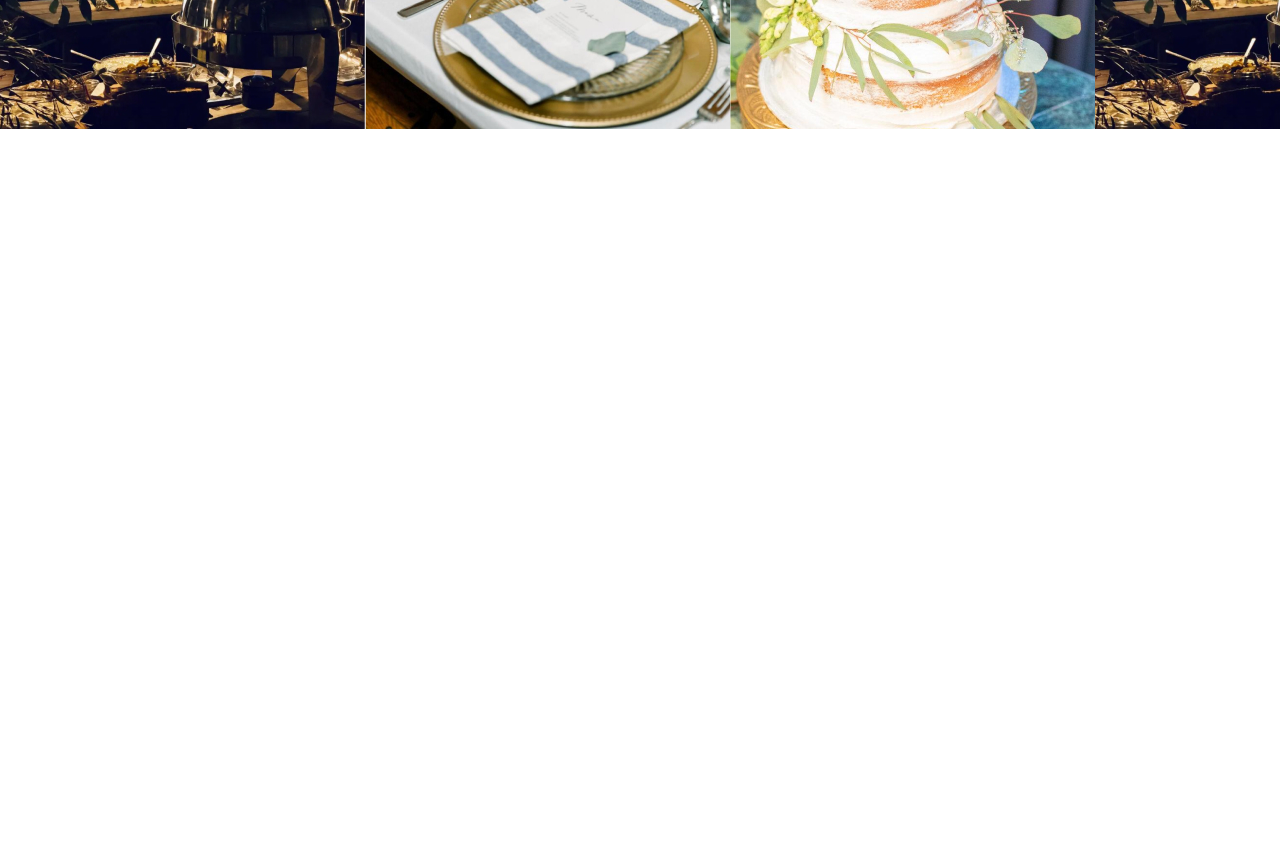
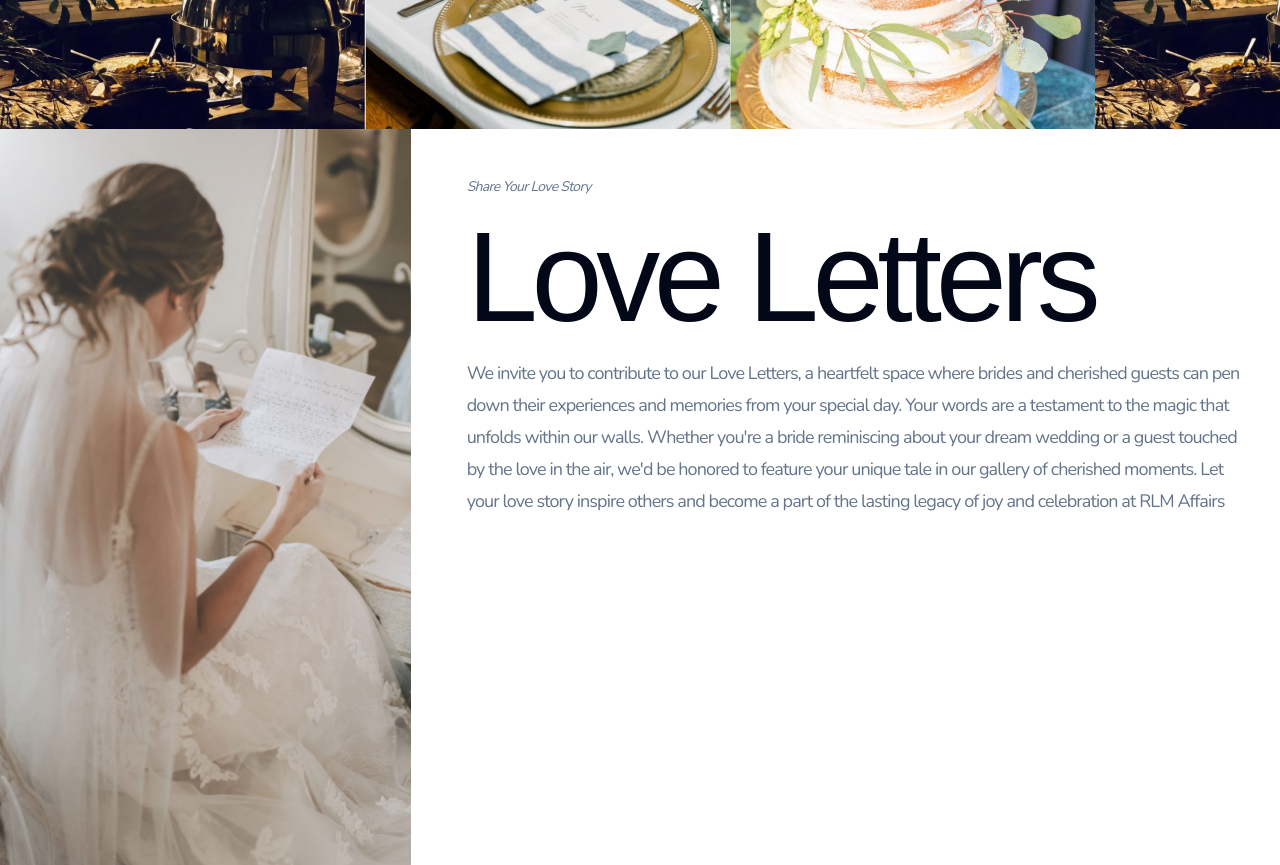
Before and after one commit to Dillonzellis/rlmaffairs-v4, a Next.js app: page / in a window 1280 px wide. Shown: the part 3680-4545 px from the top of the page. Before the commit the page ends 3809 px from the top, so only its background shows below. Built offline with nearby package versions, Linux system fonts and the light colour scheme; a web font is replaced by a local one.

Commit message:
feat: basic love letter section

```diff
--- a/src/app/page.tsx
+++ b/src/app/page.tsx
@@ -133,6 +133,34 @@ export default function Home() {
         </div>
         <SmallSlider />
       </section>
+      <section>
+        <div className="grid grid-cols-6 gap-6">
+          <Image
+            src="/love-letters.jpg"
+            alt=""
+            height={758}
+            width={423}
+            className="col-span-2"
+          />
+          <div className="col-span-4 px-8 py-12">
+            <div className="space-y-4">
+              <SubHeader>Share Your Love Story</SubHeader>
+              <MainHeader>Love Letters</MainHeader>
+              <BodyText>
+                We invite you to contribute to our Love Letters, a heartfelt
+                space where brides and cherished guests can pen down their
+                experiences and memories from your special day. Your words are a
+                testament to the magic that unfolds within our walls. Whether
+                you're a bride reminiscing about your dream wedding or a guest
+                touched by the love in the air, we'd be honored to feature your
+                unique tale in our gallery of cherished moments. Let your love
+                story inspire others and become a part of the lasting legacy of
+                joy and celebration at RLM Affairs
+              </BodyText>
+            </div>
+          </div>
+        </div>
+      </section>
     </main>
   );
 }
```
Also changed, not shown: public/love-letters.jpg (added).
